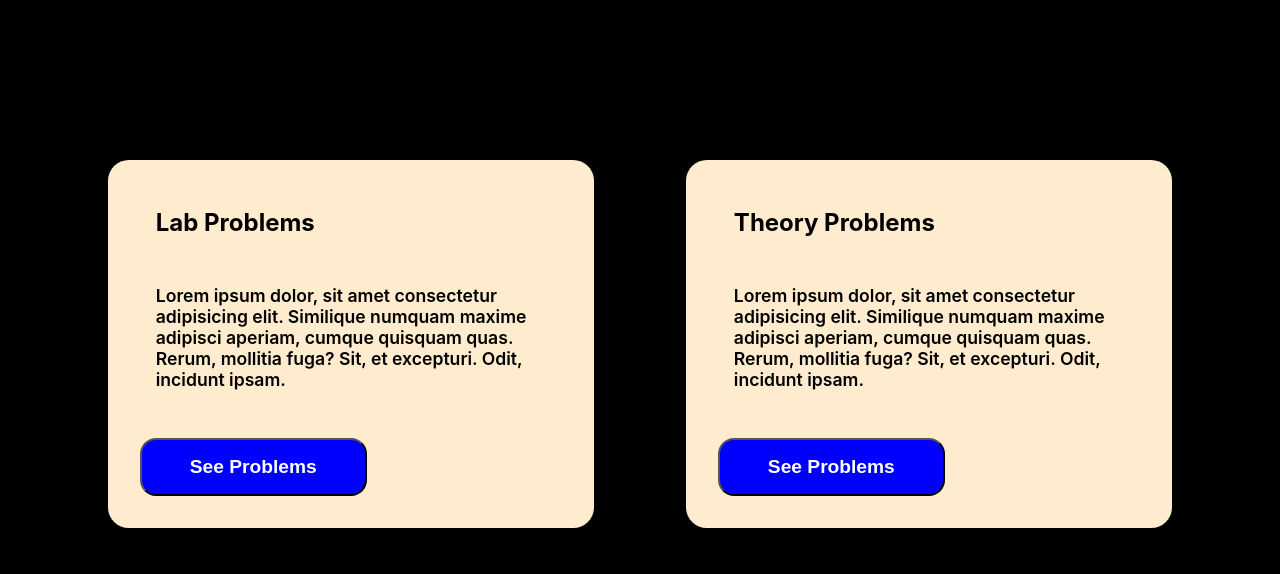
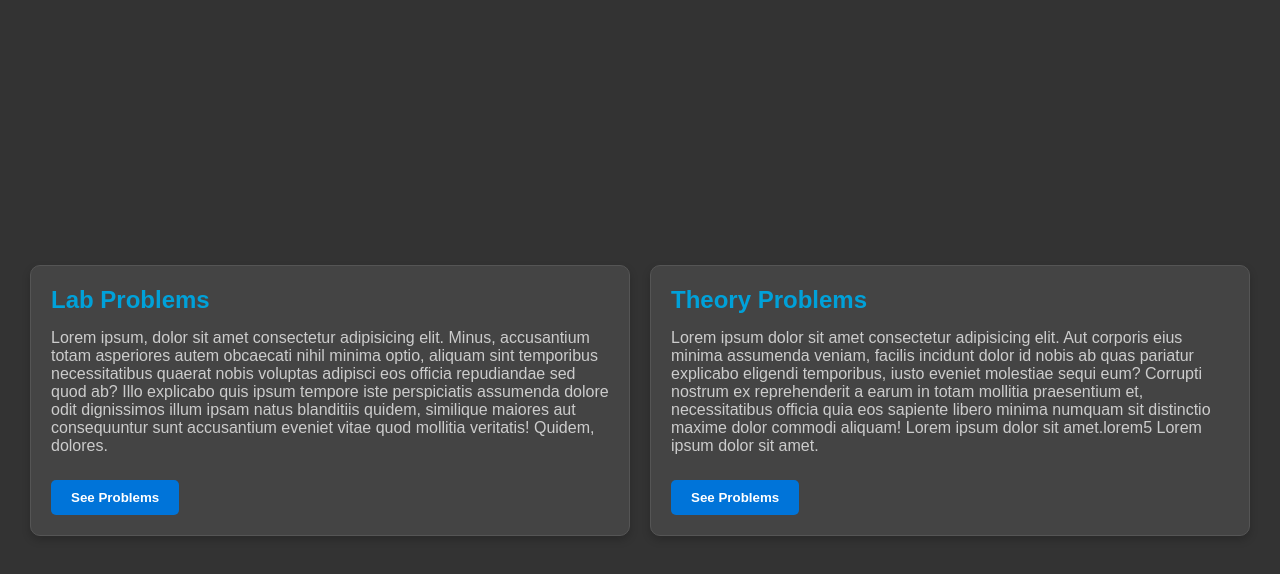
Before and after one commit to KodeinKGP-Technology-Web-3-0-Society/KodeinKGP-Technolgy-Web3.0-Society, a React (Create React App) app in the folder frontend/: page /pds in a window 1280 px wide. Shown: the top 574 px of the page. Built offline with nearby package versions, Linux system fonts and the light colour scheme.

Commit message:
added css to qna page

```diff
--- a/frontend/src/components/QnAPage/LabProbs/Lab.css
+++ b/frontend/src/components/QnAPage/LabProbs/Lab.css
@@ -1,27 +1,55 @@
-#Lab{
-    display: flex;
-    flex-wrap: wrap;
-    justify-content: space-evenly;
-    align-items: center;
-    margin: 3rem 1rem;
-    padding: 1rem;
+body, h1, h2, p {
+  margin: 0;
+  padding: 0;
 }
-.LabItem{
-    width: 40%;
-    margin: 1rem;
-    padding: 2rem;
-    background-color: darkblue;
-    font-size: 1.6rem;
-    font-weight: bold;
-    border-radius: 1rem;
-    cursor: pointer;
+
+body {
+  background-color: #333;
+  color: #fff;
+  font-family: 'Arial', sans-serif;
 }
-.LabItem a{
-    text-decoration: none;
-    color: white;
-    margin: 2rem;
+
+#LabHeader {
+  text-align: center;
+  font-size: 2rem;
+  color: #00a1d9;
+  margin: 20px 0;
 }
-#LabHeader{
-    text-align: center;
-    font-size: 3rem;
+
+#Lab {
+  display: flex;
+  height: 65vh;
+  flex-wrap: wrap;
+  justify-content: space-evenly;
+  align-items: center;
+  padding: 20px;
 }
+
+.LabItem {
+  text-align: center;
+  border: 1px solid #555;
+  padding: 20px;
+  background-color: #444;
+  border-radius: 10px;
+  box-shadow: 0 4px 8px rgba(0, 0, 0, 0.2);
+  transition: transform 0.2s;
+  margin: 10px;
+  flex: 1;
+  width: 250px;
+  max-width: 300px;
+  text-decoration: none;
+  color: #fff;
+}
+
+.LabItem:hover {
+  transform: translateY(-5px);
+}
+
+.LabItem a {
+  color: #fff;
+  text-decoration: none;
+}
+
+.LabItem a:hover {
+  color: #00a1d9;
+}
--- a/frontend/src/components/QnAPage/LabProbs/LabCard.css
+++ b/frontend/src/components/QnAPage/LabProbs/LabCard.css
@@ -1,20 +1,35 @@
-.cards{
+.cards {
   text-decoration: none;
-    font-weight: 500;
-    padding: 0rem 1rem;
 }
+
+.cardDiv {
+  border: 1px solid #555;
+  padding: 10px;
+  background-color: #444;
+  border-radius: 10px;
+  box-shadow: 0 4px 8px rgba(0, 0, 0, 0.2);
+  transition: transform 0.2s, box-shadow 0.3s;
+  margin: 20px 10px;
+  max-width: 100%;
+  width: 100%;
+}
+
+.cardDiv:hover {
+  transform: translateY(-5px);
+  box-shadow: 0 0 10px 2px #FFD700;
+}
+
 .text {
+  color: rgb(247, 239, 239);
+  margin: 10px 0;
   overflow: hidden;
-    text-overflow: ellipsis;
   display: -webkit-box;
-    -webkit-line-clamp: 2; /* number of lines to show */
-            line-clamp: 2;
+  -webkit-line-clamp: 2;
   -webkit-box-orient: vertical;
-    /* padding: 1rem; */
+  line-height: 1.4;
 }
- .cardDiv{
-    background-color: rgb(66, 59, 59);
-    margin: 1rem;
-    border-radius: 1rem;
-    padding:  0rem 1rem;
+
+.index {
+  font-weight: bold;
+  color: #00a1d9;
 }
--- a/frontend/src/components/QnAPage/LabProbs/LabCard.js
+++ b/frontend/src/components/QnAPage/LabProbs/LabCard.js
@@ -4,8 +4,8 @@ import './LabCard.css'
 export default function LabCard({qna,topic,ind}) {
   let path= `/pds/lab/${topic}/${ind}`;
   return (
-    <div className='cardDiv'>
-      <Link to={path} className='cards'><p className='text'><span className='index'>{ind+1}.</span> {qna.Question}</p></Link>
-    </div>
+
+
+    <Link to={path} className='cards'><div className='cardDiv'><p className='text'><span className='index'>{ind+1}.</span> {qna.Question}</p></div></Link>
   )
 }
--- a/frontend/src/components/QnAPage/LabProbs/LabQuestion.css
+++ b/frontend/src/components/QnAPage/LabProbs/LabQuestion.css
@@ -1,44 +1,26 @@
-.question{
+body {
+  display: block;
+  margin: 0;
+  padding: 0;
+}
+
+.question {
+  font-family: 'Arial', sans-serif;
+  background-color: #222;
+  color: #fff;
+  padding: 20px;
+  margin: 20px auto;
+  border-radius: 10px;
+  box-shadow: 0 0 10px rgba(0, 0, 0, 0.2);
+  position: relative;
   font-size: 1rem;
-    padding: 2rem;
-    width: 75%;
-    margin: 1rem auto;
-    background-color: rgb(62, 60, 60);
-    border-radius: 1rem;
-    color: white;
 }
-#toggleBtn{
-    font-size: 1.05rem;
-    background-color: blue;
-    padding: 1rem;
-    margin: 1rem 10rem;
-    border-radius: 1rem;
-    color: white;
-    font-weight: bold;
-    cursor: pointer;
+
+.pretext {
+  overflow-x: auto;
 }
-.solution{
-    padding: 1rem;
-    width: 75%;
-    margin: 1rem auto;
-    border-radius: 1rem;
-}
-.onlineEditor{
-    font-size: 1.05rem;
-    background-color: blue;
-    padding: 1rem 0.4rem;
-    margin: 1rem 10rem;
-    border-radius: 1rem;
-    color: white;
-    font-weight: bold;
-    cursor: pointer;
-}
-.onlineEditor a{
-    text-decoration: none;
-    color: white;
-    margin: 1rem;
-}
-.copyBtn{
+
+.copyBtn {
   font-size: 1rem;
   font-weight: 400;
   background-color: rgb(48, 40, 40);
@@ -46,10 +28,73 @@
   padding: 0.3rem 1rem 0.3rem 0.5rem;
   cursor: pointer;
 }
-.clip{
+
+.clip {
   padding: 0.3rem 0.5rem 0.3rem 0rem;
 }
-.copy{
+
+.copy {
   margin: 0;
-    background-color: rgb(48, 40, 40);
+  background-color: #282a36;
 }
+
+#toggleBtn {
+  background-color: #00a1d9;
+  color: #fff;
+  padding: 10px 20px;
+  border: none;
+  border-radius: 5px;
+  font-size: 1rem;
+  cursor: pointer;
+  margin: 10px;
+}
+
+#toggleBtn:hover {
+  background-color: #007dab;
+}
+
+#toggleBtn.hide-solution {
+  background-color: #00a1d9;
+}
+
+#toggleBtn.hide-solution:hover {
+  background-color: #007dab;
+}
+
+.solution {
+  position: relative;
+  display: flex;
+  flex-direction: column;
+  margin: 20px;
+}
+
+.onlineEditor {
+  background-color: #00a1d9;
+  color: #fff;
+  padding: 10px 20px;
+  border: none;
+  border-radius: 5px;
+  font-size: 1rem;
+  cursor: pointer;
+  margin: 10px;
+}
+
+.onlineEditor:hover {
+  background-color: #007dab;
+}
+
+.onlineEditor a {
+  color: #fff;
+  text-decoration: none;
+}
+
+.onlineEditor a:hover {
+  text-decoration: underline;
+}
+
+.react-syntax-highlighter-code {
+  background-color: #333;
+  padding: 1.9rem;
+  margin: 0;
+  border-radius: 10px;
+}
--- a/frontend/src/components/QnAPage/LabProbs/LabQuestion.js
+++ b/frontend/src/components/QnAPage/LabProbs/LabQuestion.js
@@ -60,7 +60,7 @@ export default function LabQuestion() {
     return (
         <>
             <div className="question">
-                <pre>{q}</pre>
+                <pre className="pretext">{q}</pre>
             </div>
             <button onClick={toggleHide} id="toggleBtn">
                 show solution
--- a/frontend/src/components/QnAPage/LabProbs/LabTopic.css
+++ b/frontend/src/components/QnAPage/LabProbs/LabTopic.css
@@ -1,5 +1,9 @@
-.LabTopic{
-    margin: 1rem;
-    padding: 1rem;
-    font-size: 1.1rem;
-}
+
+.LabTopic {
+    justify-content: center;
+    padding: 20px;
+    background-color: #333;
+    color: #fff;
+    font-family: 'Arial', sans-serif;
+    margin: 1rem 2rem 1rem 0rem;
+  }
--- a/frontend/src/components/QnAPage/LabTheory.css
+++ b/frontend/src/components/QnAPage/LabTheory.css
@@ -1,48 +1,74 @@
-body{
-    background-color: black;
+body {
+  margin: 0;
+  padding: 0;
+  background-color: #333;
+  color: #fff;
+  font-family: 'Arial', sans-serif;
+  display: flex;
+  align-items: center;
+  justify-content: center;
+  min-height: 100vh;
+  flex-direction: column;
 }
 
-#LabTheory{
+#LabTheory {
   display: flex;
+  height: 100vh;
   flex-wrap: wrap;
-    justify-content: space-evenly;
+  justify-content: center;
   align-items: center;
-    margin: 1rem;
-    padding: 1rem;
+  padding: 20px;
 }
-.LabTheoryItems{
-    width: 40%;
-    background-color: blanchedalmond;
-    color: black;
-    margin: 8rem 1rem;
-    padding: 1rem;
-    border-radius: 1.3rem;
 
+.LabTheoryItems {
+  text-align: left;
+  min-width: 300px;
+  border: 1px solid #555;
+  padding: 20px;
+  background-color: #444;
+  border-radius: 10px;
+  box-shadow: 0 4px 8px rgba(0, 0, 0, 0.2);
+  transition: transform 0.2s;
+  margin: 10px;
+  flex: 1;
+  font-family: 'Arial', sans-serif;
 }
-.LabTheoryTexts{
-    font-size: 1.1rem;
-    font-weight: 600;
-    margin: 1rem;
-    padding: 1rem;
+
+.LabTheoryItems:hover {
+  transform: translateY(-5px);
 }
-.LabTheoryBtns{
-    font-size: 1.2rem;
+
+.LabTheoryHeads {
+  font-size: 1.5rem;
+  margin-bottom: 10px;
   font-weight: bold;
-    justify-content: center;
-    margin: auto;
-    margin: 1rem;
-    padding: 1rem;
-    color: black;
-    background-color: blue;
-    border-radius: 1rem;
+  color: #00a1d9;
+}
+
+.LabTheoryTexts {
+  color: #ccc;
+  margin: 15px 0;
+}
+
+.LabTheoryBtns {
+  background-color: #0074d9;
   color: white;
+  border: none;
+  padding: 10px 20px;
+  text-decoration: none;
+  border-radius: 5px;
+  cursor: pointer;
+  font-weight: bold;
+  margin-top: 10px;
+  text-transform: none;
 }
-.LabTheoryBtns a{
+
+.LabTheoryBtns a {
+  color: white;
   text-decoration: none;
-    color: white;
-    margin: 2rem;
 }
-.LabTheoryHeads{
-    margin: 1rem;
-    padding: 1rem;
+
+.LabTheoryBtns:hover {
+  background-color: #0056b3;
+  text-decoration: none;
 }
--- a/frontend/src/components/QnAPage/LabTheory.js
+++ b/frontend/src/components/QnAPage/LabTheory.js
@@ -4,14 +4,12 @@ import { Link } from 'react-router-dom';
 export default function LabTheory() {
   return (
     <div id='LabTheory'>
-        {/* <Link to='/pds/lab'>lab</Link>
-        <Link to='/pds/theory'>theory</Link> */}
         <div id='labContainer' className='LabTheoryItems'>
         <h2 id="theoryHead" className='LabTheoryHeads'>
           Lab Problems
           </h2>
           <div id="labText" className='LabTheoryTexts'>
-            Lorem ipsum dolor, sit amet consectetur adipisicing elit. Similique numquam maxime adipisci aperiam, cumque quisquam quas. Rerum, mollitia fuga? Sit, et excepturi. Odit, incidunt ipsam.
+            Lorem ipsum, dolor sit amet consectetur adipisicing elit. Minus, accusantium totam asperiores autem obcaecati nihil minima optio, aliquam sint temporibus necessitatibus quaerat nobis voluptas adipisci eos officia repudiandae sed quod ab? Illo explicabo quis ipsum tempore iste perspiciatis assumenda dolore odit dignissimos illum ipsam natus blanditiis quidem, similique maiores aut consequuntur sunt accusantium eveniet vitae quod mollitia veritatis! Quidem, dolores.
           </div>
             <button id='labBtn' className='LabTheoryBtns'><Link to='/pds/lab'>See Problems</Link></button>
         </div>
@@ -20,7 +18,7 @@ export default function LabTheory() {
           Theory Problems
           </h2>
           <div id="theoryText" className='LabTheoryTexts'>
-            Lorem ipsum dolor, sit amet consectetur adipisicing elit. Similique numquam maxime adipisci aperiam, cumque quisquam quas. Rerum, mollitia fuga? Sit, et excepturi. Odit, incidunt ipsam.
+            Lorem ipsum dolor sit amet consectetur adipisicing elit. Aut corporis eius minima assumenda veniam, facilis incidunt dolor id nobis ab quas pariatur explicabo eligendi temporibus, iusto eveniet molestiae sequi eum? Corrupti nostrum ex reprehenderit a earum in totam mollitia praesentium et, necessitatibus officia quia eos sapiente libero minima numquam sit distinctio maxime dolor commodi aliquam! Lorem ipsum dolor sit amet.lorem5 Lorem ipsum dolor sit amet.
           </div>
             <button id='theoryBtn' className='LabTheoryBtns'><Link to='/pds/lab'>See Problems</Link></button>
         </div>
```
Also changed, not shown: frontend/src/components/QnAPage/LabProbs/Lab.js (+22 -12 lines). Lines whose indentation alone changed are shown as unchanged.
